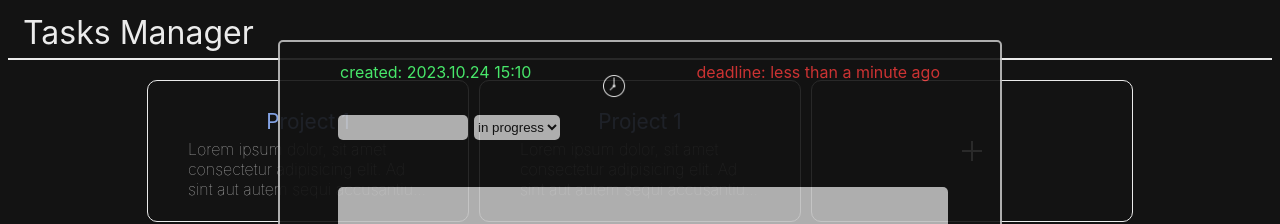
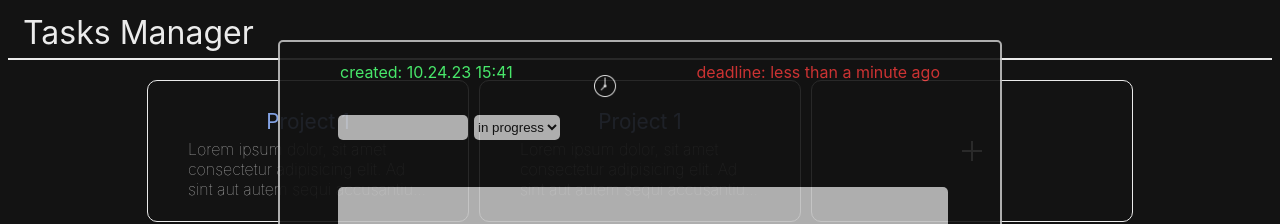
Before and after one commit to Sanvinganza/myTodo, a React (Create React App) app: page / in a window 1280 px wide. Both pictures are taken after a click on the picture 972 px from the left and 151 px from the top of the page. Shown: the top 224 px of the page. Built offline with nearby package versions, Linux system fonts and the light colour scheme.

Commit message:
fixed: fix time in addProjectModal

```diff
--- a/src/modals/AddProjectModal.tsx
+++ b/src/modals/AddProjectModal.tsx
@@ -1,8 +1,7 @@
-import { formatDistance, subDays } from "date-fns"
+import { format, formatDistance, subDays } from "date-fns"
 import { useState } from "react"
 import Modal from "react-modal"
 import { useDispatch } from "react-redux"
-import { getCurrentDate } from "../helpers/getCurrentDate"
 
 export interface IAddProjectModalProps {
   isOpen: boolean
@@ -24,7 +23,9 @@ export function AddProjectModal({ isOpen, setIsOpen }: IAddProjectModalProps) {
       <div className="modal-container">
         <div className="modal-info">
           <div className="date-info">
-            <div className="created">created: {getCurrentDate()}</div>
+            <div className="created">
+              created: {format(new Date(), "MM.dd.yy HH:mm")}
+            </div>
             <div className="latest">
               <span className="datepicker-toggle">
                 <span className="datepicker-toggle-button"></span>
```
